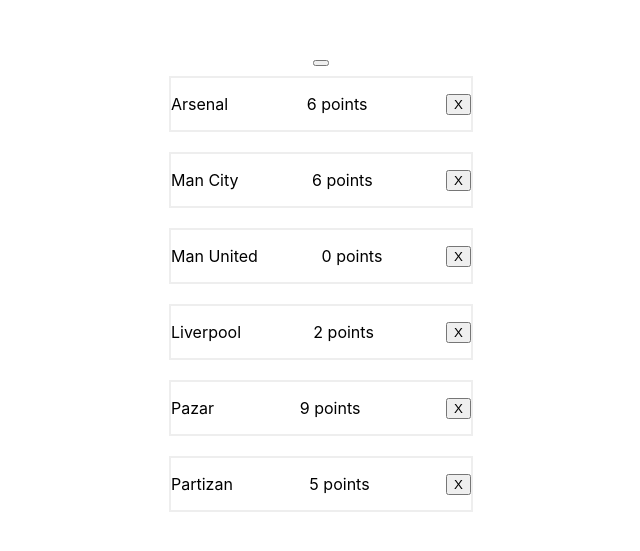
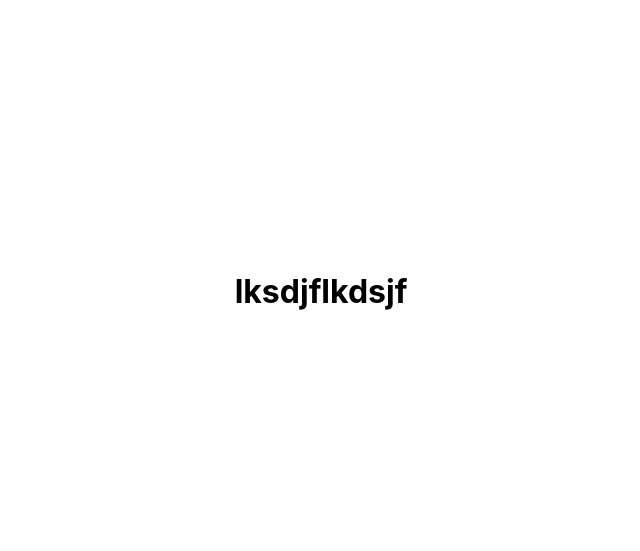
Before and after one commit to aldinhalilovic/IT-Camp-React, a React (Create React App) app: page / in a window 1280 px wide. Shown: the part 109-660 px from the top of the page, without its empty margins (319-959 px from the left). Built offline with nearby package versions, Linux system fonts and the light colour scheme.

Commit message:
react it

```diff
--- a/src/App.js
+++ b/src/App.js
@@ -313,48 +313,67 @@
 //   );
 // }
 
-import React, { useState } from "react";
+// import React, { useState } from "react";
+// import "./App.css";
+// import TeamCard from "./components/TeamCard/TeamCard";
+
+// const favoriteTeams = [
+//   { id: 0, name: "Arsenal", points: 6 },
+//   { id: 1, name: "Man City", points: 6 },
+//   { id: 2, name: "Man United", points: 0 },
+//   { id: 3, name: "Liverpool", points: 2 },
+//   { id: 4, name: "Pazar", points: 9 },
+//   { id: 5, name: "Partizan", points: 5 },
+// ];
+
+// export default function App() {
+//   const [teams, setTeams] = useState(favoriteTeams);
+//   const deleteTeam = (id) => {
+//     const newTeams = teams.filter((team) => team.id !== id);
+//     setTeams(newTeams);
+//   };
+
+//   return (
+//     <div className="card-container">
+//       {/* <button
+//         onClick={() =>
+//           setTeams((prev) => [
+//             ...prev,
+//             { id: Math.random, name: "Novi Tim Pazar", points: 4 },
+//           ])
+//         }
+//       />
+//       {teams.map((team) => (
+//         <div key={team.id}>
+//           <TeamCard
+//             name={team.name}
+//             points={team.points}
+//             onDeleteBtn={() => deleteTeam(team.id)}
+//           />
+//         </div>
+//       ))} */}
+//     </div>
+//   );
+// }
+
+// CryptoForm komponenta
+// sadrzava IME VALUTE, CENA, pored toga DUGME
+
+import React, { useEffect } from "react";
 import "./App.css";
-import TeamCard from "./components/TeamCard/TeamCard";
-
-const favoriteTeams = [
-  { id: 0, name: "Arsenal", points: 6 },
-  { id: 1, name: "Man City", points: 6 },
-  { id: 2, name: "Man United", points: 0 },
-  { id: 3, name: "Liverpool", points: 2 },
-  { id: 4, name: "Pazar", points: 9 },
-  { id: 5, name: "Partizan", points: 5 },
-];
 
 export default function App() {
-  const [teams, setTeams] = useState(favoriteTeams);
-  const deleteTeam = (id) => {
-    const newTeams = teams.filter((team) => team.id !== id);
-    setTeams(newTeams);
-  };
-
+  useEffect(() => {
+    console.log("pozovi");
+  });
   return (
     <div className="card-container">
-      <button
-        onClick={() =>
-          setTeams((prev) => [
-            ...prev,
-            { id: Math.random, name: "Novi Tim Pazar", points: 4 },
-          ])
-        }
-      />
-      {teams.map((team) => (
-        <div key={team.id}>
-          <TeamCard
-            name={team.name}
-            points={team.points}
-            onDeleteBtn={() => deleteTeam(team.id)}
-          />
-        </div>
-      ))}
+      <h1>lksdjflkdsjf</h1>
     </div>
   );
 }
 
-// CryptoForm komponenta
-// sadrzava IME VALUTE, CENA, pored toga DUGME
+// kad se mounta komponenta, da se prikupe podaci, da se podaci sa servera nedje ubace(u state)
+
+// funkcija get hosts, treba da se mapira taj ceo objekat
+//POST ITEM KOMPONENTA
```
